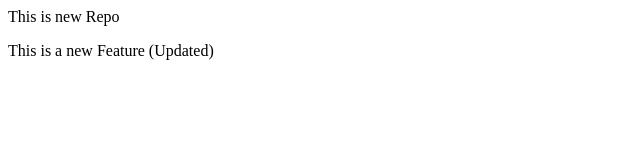
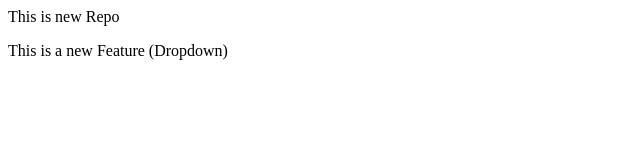
Before and after one commit to KumarRupendra/LocalRepo, a plain HTML site: page index.html in a window 1280 px wide. Shown: the full height of the page, 0-640 px from the left. Drawn offline with Linux system fonts and the light colour scheme.

Commit message:
Dropdown Added

```diff
--- a/index.html
+++ b/index.html
@@ -1,2 +1,2 @@
 <p>This is new Repo</p>
-<p>This is a new Feature (Updated)</p>
+<p>This is a new Feature (Dropdown)</p>
```
